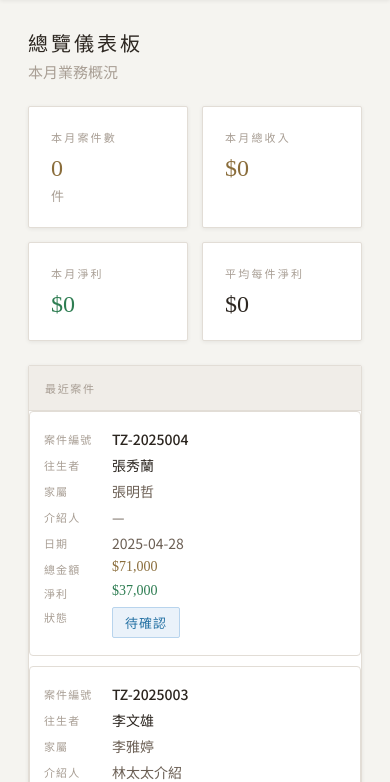
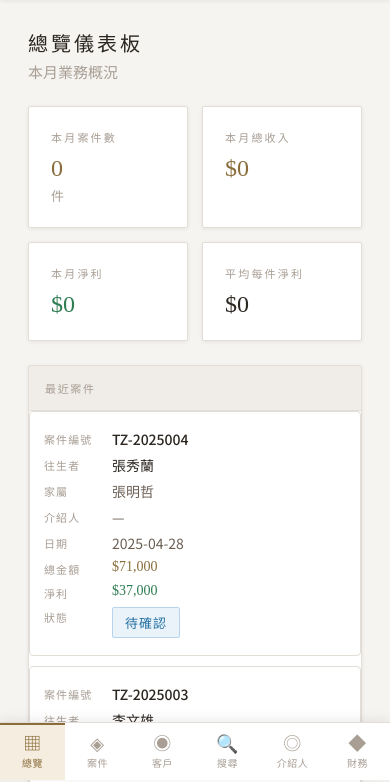
Before and after one commit to a12012300-ux/tzshan-crm, a plain HTML site: page index.html in a window 390 px wide. Shown: the part 64-846 px from the top of the page. Drawn offline with Linux system fonts and the light colour scheme.

Commit message:
Add files via upload

```diff
--- a/index.html
+++ b/index.html
@@ -371,7 +371,55 @@ td.wrap { white-space: normal; }
     padding-top: 8px;
     border-top: 1px solid var(--border) !important;
   }
+
+  /* 手機底部導覽列 */
+  .mobile-bottom-nav {
+    display: flex !important;
+  }
+
+  /* 手機版主內容底部留空間給導覽列 */
+  .main {
+    padding-bottom: 70px;
+  }
 }
+
+/* 底部導覽列樣式 */
+.mobile-bottom-nav {
+  display: none;
+  position: fixed;
+  bottom: 0;
+  left: 0;
+  right: 0;
+  background: var(--bg2);
+  border-top: 1px solid var(--border);
+  z-index: 150;
+  box-shadow: 0 -2px 12px rgba(0,0,0,0.08);
+}
+
+.mob-nav-item {
+  flex: 1;
+  display: flex;
+  flex-direction: column;
+  align-items: center;
+  justify-content: center;
+  padding: 8px 4px 10px;
+  cursor: pointer;
+  color: var(--text3);
+  font-size: 10px;
+  letter-spacing: 0.05em;
+  transition: all 0.15s;
+  gap: 4px;
+  border-top: 2px solid transparent;
+}
+
+.mob-nav-item.active {
+  color: var(--gold);
+  border-top-color: var(--gold);
+  background: var(--goldlight);
+}
+
+.mob-nav-icon { font-size: 18px; line-height: 1; }
+.mob-nav-label { font-size: 10px; white-space: nowrap; }
 </style>
 </head>
 <body>
@@ -583,7 +631,33 @@ td.wrap { white-space: normal; }
   </div>
 </div>
 
-<!-- ADD/EDIT MODAL -->
+<!-- 手機底部導覽列 -->
+<div class="mobile-bottom-nav" id="mobile-bottom-nav">
+  <div class="mob-nav-item active" onclick="showPageMob('dashboard', this)">
+    <span class="mob-nav-icon">▦</span>
+    <span class="mob-nav-label">總覽</span>
+  </div>
+  <div class="mob-nav-item" onclick="showPageMob('cases', this)">
+    <span class="mob-nav-icon">◈</span>
+    <span class="mob-nav-label">案件</span>
+  </div>
+  <div class="mob-nav-item" onclick="showPageMob('clients', this)">
+    <span class="mob-nav-icon">◉</span>
+    <span class="mob-nav-label">客戶</span>
+  </div>
+  <div class="mob-nav-item" onclick="showPageMob('search', this)">
+    <span class="mob-nav-icon">🔍</span>
+    <span class="mob-nav-label">搜尋</span>
+  </div>
+  <div class="mob-nav-item" onclick="showPageMob('referral', this)">
+    <span class="mob-nav-icon">◎</span>
+    <span class="mob-nav-label">介紹人</span>
+  </div>
+  <div class="mob-nav-item" onclick="showPageMob('finance', this)">
+    <span class="mob-nav-icon">◆</span>
+    <span class="mob-nav-label">財務</span>
+  </div>
+</div>
 <div class="modal-overlay" id="addModal">
   <div class="modal">
     <div class="modal-header">
@@ -692,6 +766,20 @@ function showPage(name, el) {
   document.querySelectorAll('.nav-item').forEach(n=>n.classList.remove('active'));
   document.getElementById('page-'+name).classList.add('active');
   if(el) el.classList.add('active');
+  renderAll();
+}
+
+function showPageMob(name, el) {
+  document.querySelectorAll('.page').forEach(p=>p.classList.remove('active'));
+  document.querySelectorAll('.nav-item').forEach(n=>n.classList.remove('active'));
+  document.querySelectorAll('.mob-nav-item').forEach(n=>n.classList.remove('active'));
+  document.getElementById('page-'+name).classList.add('active');
+  if(el) el.classList.add('active');
+  // 同步側邊選單高亮
+  document.querySelectorAll('.nav-item').forEach(n => {
+    if(n.getAttribute('onclick') && n.getAttribute('onclick').includes("'"+name+"'")) n.classList.add('active');
+  });
+  window.scrollTo({top:0, behavior:'smooth'});
   renderAll();
 }
 
```
